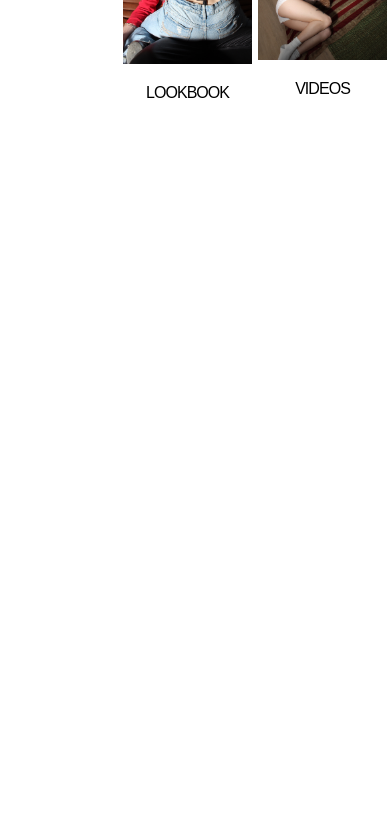
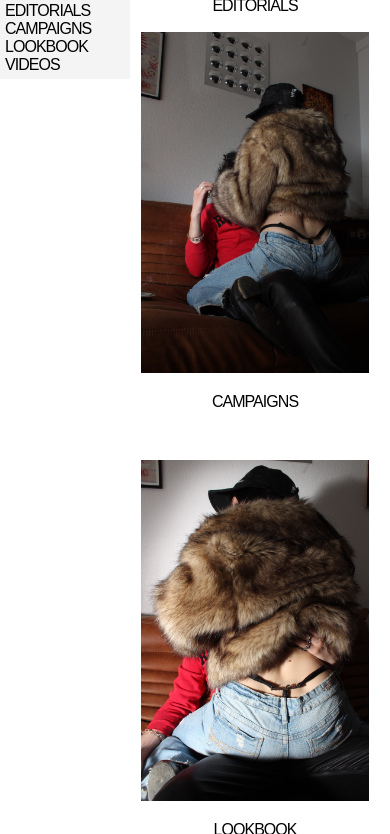
Before and after one commit to veldtssong/veldtssong.github.io, a plain HTML site: page index.html in a window 390 px wide. Shown: the part 396-1230 px from the top of the page. Before the commit the page ends 844 px from the top, so only its background shows below. Drawn offline with Linux system fonts and the light colour scheme.

Commit message:
reformat

```diff
--- a/index.html
+++ b/index.html
@@ -12,13 +12,13 @@
         <div class="grid-container">
             <div class="row">
                 <div class="grid-item">
-                    <a href="#link1">
+                    <a href="editorials.html">
                         <img src="Edric\campaign (1).JPG" alt="Image 1">
                         <p>EDITORIALS</p>
                     </a>
                 </div>
                 <div class="grid-item">
-                    <a href="#link2">
+                    <a href="campaigns.html">
                         <img src="Edric\campaign (2).JPG" alt="Image 2">
                         <p>CAMPAIGNS</p>
                     </a>
@@ -26,13 +26,13 @@
             </div>
             <div class="row">
                 <div class="grid-item">
-                    <a href="#link3">
+                    <a href="lookbook.html">
                         <img src="Edric\campaign (3).JPG" alt="Image 3">
                         <p>LOOKBOOK</p>
                     </a>
                 </div>
                 <div class="grid-item">
-                    <a href="#link4">
+                    <a href="vid.html">
                         <img src="Edric\campaign (4).JPG" alt="Image 4">
                         <p>VIDEOS</p>
                     </a>
--- a/styles.css
+++ b/styles.css
@@ -1,24 +1,26 @@
 body {
     margin: 0;
     display: flex;
-    min-height: 100vh; /* Set a minimum height to ensure the content fills the viewport */
+    min-height: 100vh; /* Ensure body takes full viewport height */
     font-family: "Helvetica Light", Arial, sans-serif;
     letter-spacing: -0.06em; /* Kerning */
 }
 
 h3 {
     opacity: 0.5; /* Adjust the opacity value as needed */
-}
+}s
 
 .instagram-logo {
     width: 20px; /* Set the width of the Instagram logo */
     height: auto; /* Maintain aspect ratio */
+    padding-bottom: 5%;
 }
 
 .container {
     display: flex;
-    flex-direction: column;
+    flex-direction: row; /* Ensure the navbar and content are side by side */
     flex: 1;
+    min-height: 100vh; /* Ensure container takes full viewport height */
 }
 
 .navbar {
@@ -27,35 +29,34 @@ h3 {
     min-width: 300px; /* Set a minimum width in pixels */
     max-width: 20%; /* Set a maximum width as 20% of the viewport */
     width: 50%;
-    margin: 0 auto;
+    height: 100vh; /* Ensure navbar takes full viewport height */
+    display: flex;
+    flex-direction: column;
 }
+
 .navbar ul {
     list-style-type: none; /* Remove bullet points */
     padding: 0; /* Remove default padding */
+    margin: 0; /* Remove default margin */
 }
 
 .grid-container {
-    display: flex;
-    flex-direction: column;
+    display: grid;
+    grid-template-columns: 1fr 1fr; /* Two columns layout */
+    grid-template-rows: auto auto; /* Two rows layout */
+    gap: 20px; /* Adjust spacing between items */
     flex: 1;
     overflow: auto; /* Add scroll if content exceeds viewport */
-    align-items: center; /* Center the items horizontally */
-}
-
-.row {
-    display: flex;
-    flex: 1;
+    align-items: center; /* Center the items vertically */
+    justify-items: center; /* Center the items horizontally */
+    padding: 20px;
 }
 
 .grid-item {
-    flex-grow: 1; /* Adjust flex-grow for variable space between items */
     display: flex;
     flex-direction: column; /* Arrange image and text vertically */
     align-items: center; /* Center items horizontally */
     justify-content: center;
-    margin: 2%; /* Adjust as needed */
-    margin-left: 5%; /* Additional left margin */
-    margin-right: 5%; /* Additional right margin */
 }
 
 p {
@@ -74,25 +75,41 @@ img {
     object-fit: contain;
 }
 
-.grid-item:nth-child(odd) img {
-    margin-top: 30%; /* Set the top margin to 30% of the image width */
+.grid-item:nth-child(odd) {
+    grid-column: 1 / 2; /* Place odd items in the first column */
+    grid-row: span 2; /* Span across two rows */
+    margin-top: 30%; /* Set the top margin for odd items */
 }
+
+.grid-item:nth-child(even) {
+    grid-column: 2 / 3; /* Place even items in the second column */
+    grid-row: span 2; /* Span across two rows */
+}
+
 /* Media Queries for tablets and smaller screens */
 @media (max-width: 768px) {
+    .container {
+        flex-direction: column; /* Stack navbar and content vertically */
+    }
+
     .navbar {
         padding: 10px; /* Reduce padding for smaller screens */
         min-width: 100%; /* Ensure navbar takes full width */
         max-width: 100%;
         width: 100%;
+        height: auto; /* Allow height to adjust to content */
+    }
+
+    .grid-container {
+        grid-template-columns: 1fr; /* Single column layout */
+        grid-template-rows: auto; /* Adjust rows layout */
     }
 
     .grid-item {
         margin: 1%; /* Reduce margins for smaller screens */
-        margin-left: 2%;
-        margin-right: 2%;
     }
 
-    .grid-item:nth-child(odd) img {
+    .grid-item:nth-child(odd) {
         margin-top: 10%; /* Reduce top margin for smaller screens */
     }
 }
@@ -105,10 +122,9 @@ img {
 
     .grid-item {
         margin: 0.5%; /* Further reduce margins for very small screens */
-        margin-left: 1%;
-        margin-right: 1%;
     }
 
-    .grid-item:nth-child(odd) img {
+    .grid-item:nth-child(odd) {
         margin-top: 5%; /* Further reduce top margin for very small screens */
     }
+}
```
Also changed, not shown: navbar.html (line endings or trailing spaces).
